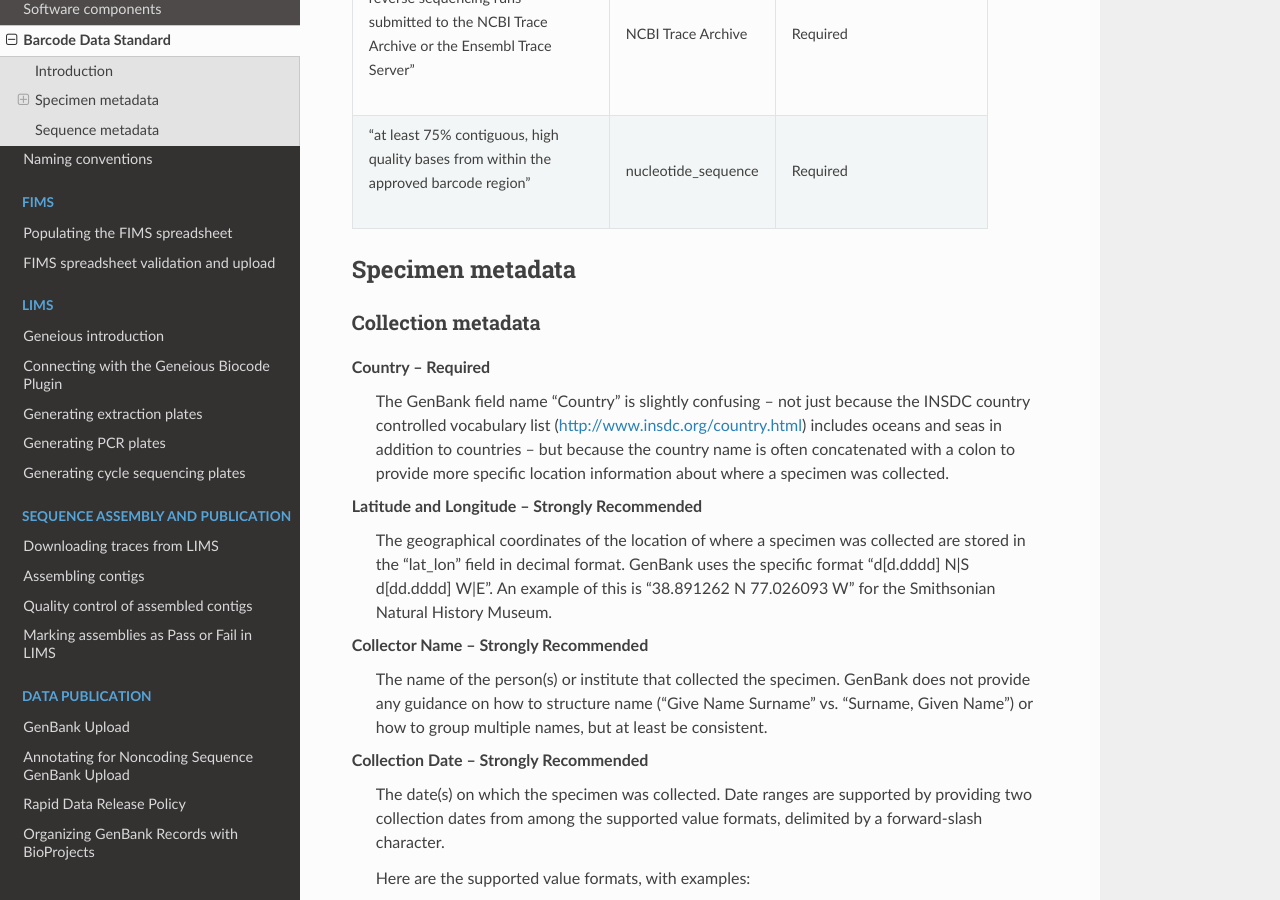
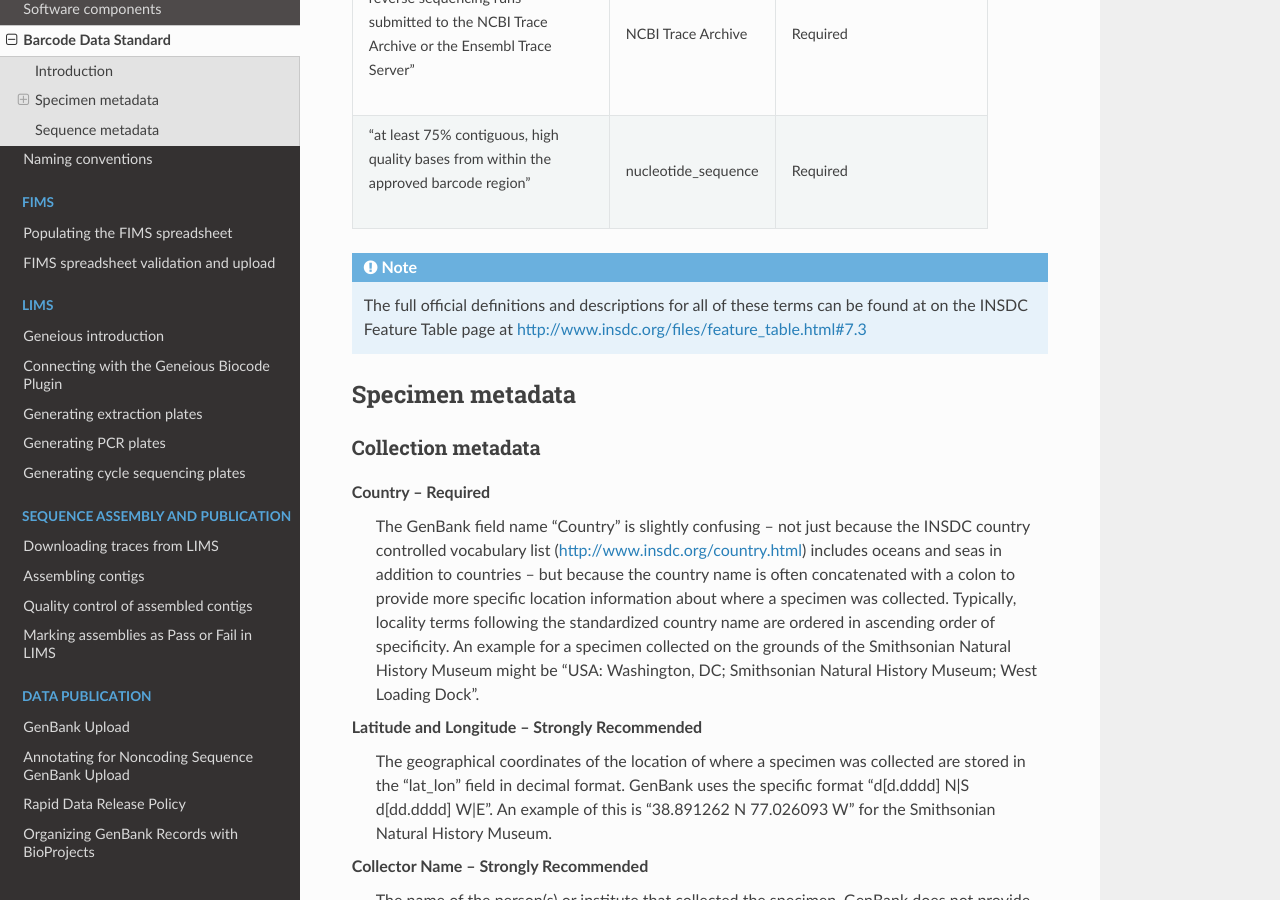
Before and after one commit to SIBarcodeNetwork/ReadtheDocsMaster, a Sphinx documentation site: the page built from Docs/barcode_data_standard.rst, in a window 1280 px wide and 900 px high, scrolled down 1886 px. Built offline with Sphinx 7.4.7 and the Read the Docs theme 2.0.0, drawn with Linux system fonts in a browser that asks for light colours.

Commit message:
Updated Barcode Data Standard doc page
Added a link to INSDC feature definitions and added an example for "country" field.

```diff
--- a/Docs/barcode_data_standard.rst
+++ b/Docs/barcode_data_standard.rst
@@ -62,6 +62,10 @@ The data standard consists of several required and strongly recommended elements
 | | approved barcode region"             |                     |                              |
 +----------------------------------------+---------------------+------------------------------+
 
+.. note::
+
+   The full official definitions and descriptions for all of these terms can be found at on the INSDC Feature Table page at http://www.insdc.org/files/feature_table.html#7.3
+
 Specimen metadata
 -----------------
 
@@ -69,7 +73,7 @@ Collection metadata
 ~~~~~~~~~~~~~~~~~~~
 
 Country -- Required
-	The GenBank field name “Country” is slightly confusing -- not just because the INSDC country controlled vocabulary list (http://www.insdc.org/country.html) includes oceans and seas in addition to countries -- but because the country name is often concatenated with a colon to provide more specific location information about where a specimen was collected.
+	The GenBank field name “Country” is slightly confusing -- not just because the INSDC country controlled vocabulary list (http://www.insdc.org/country.html) includes oceans and seas in addition to countries -- but because the country name is often concatenated with a colon to provide more specific location information about where a specimen was collected. Typically, locality terms following the standardized country name are ordered in ascending order of specificity. An example for a specimen collected on the grounds of the Smithsonian Natural History Museum might be "USA: Washington, DC; Smithsonian Natural History Museum; West Loading Dock".
 
 Latitude and Longitude -- Strongly Recommended
 	The geographical coordinates of the location of where a specimen was collected are stored in the “lat_lon” field in decimal format. GenBank uses the specific format "d[d.dddd] N|S d[dd.dddd] W|E". An example of this is "38.891262 N 77.026093 W" for the Smithsonian Natural History Museum.
```
